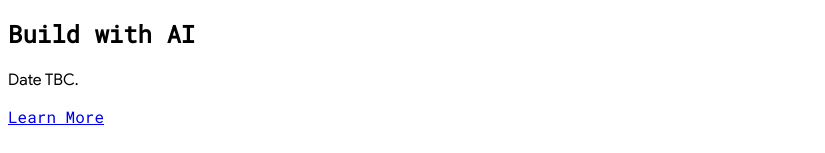
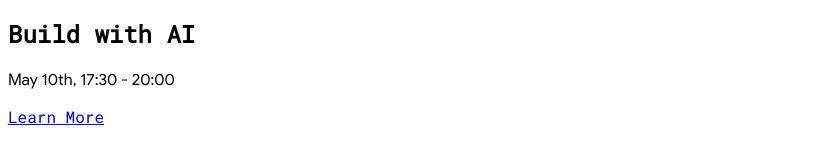
Before and after one commit to gdgportlaoise/site, a SvelteKit app: page / in a window 1280 px wide. Shown: the part 2725-2878 px from the top of the page, without its empty margins (0-825 px from the left). Built offline with nearby package versions, Linux system fonts and the light colour scheme.

Commit message:
add build with AI event link

```diff
--- a/src/routes/+page.svelte
+++ b/src/routes/+page.svelte
@@ -63,8 +63,11 @@
 		<div class="card rounded-none bg-base-300 dark:bg-base-800">
 			<div class="card-body">
 				<h2 class="card-title">Build with AI</h2>
-				<p>Date TBC.</p>
-				<a href="/" class="btn btn-primary">Learn More</a>
+				<p>May 10th, 17:30 - 20:00</p>
+				<a
+					href="https://gdg.community.dev/events/details/google-gdg-portlaoise-presents-build-with-ai/"
+					class="btn btn-primary">Learn More</a
+				>
 			</div>
 		</div>
 	</div>
```
